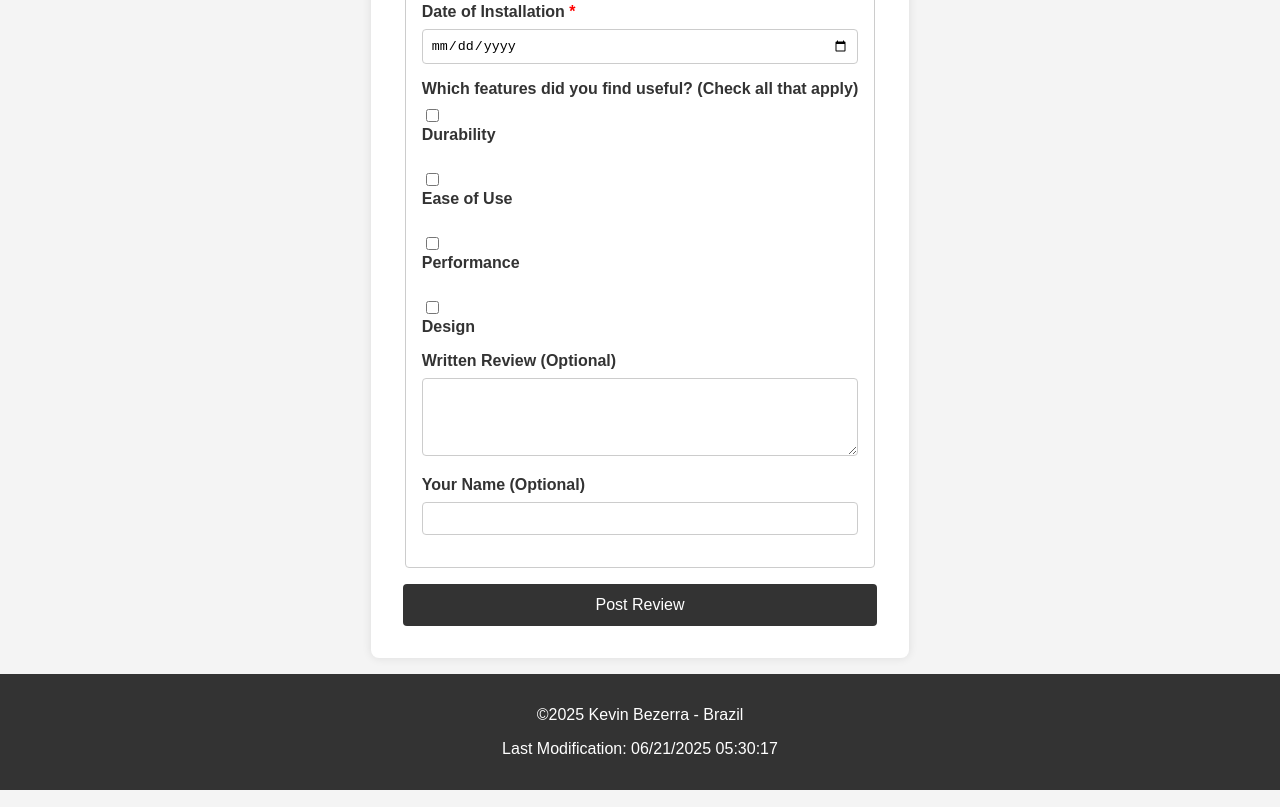
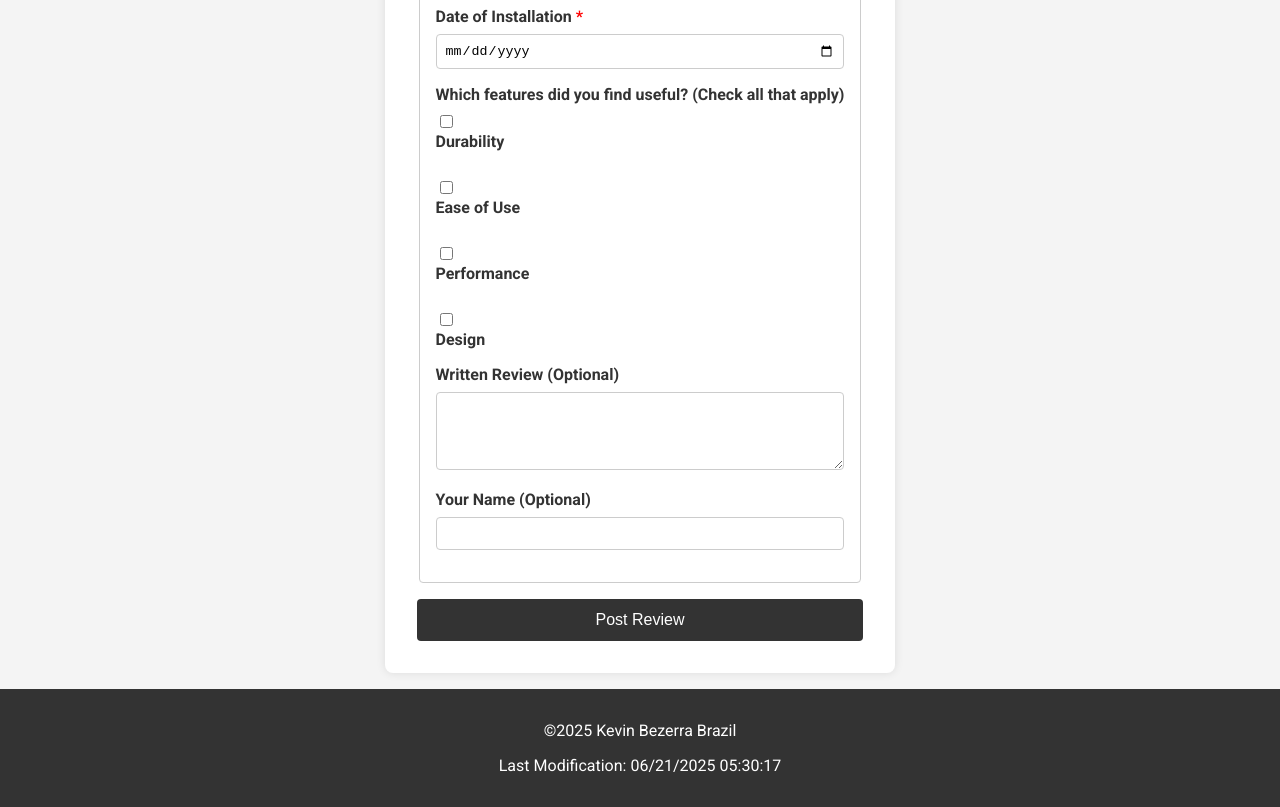
Before and after one commit to KevinBezerra/wdd131, a plain HTML site: page form.html in a window 1280 px wide. Shown: the part 356-1163 px from the top of the page. Drawn offline with Linux system fonts and the light colour scheme.

Commit message:
font update

```diff
--- a/form.html
+++ b/form.html
@@ -3,7 +3,12 @@
 <head>
     <meta charset="UTF-8">
     <meta name="viewport" content="width=device-width, initial-scale=1.0">
+    <meta name="description" content="WDD 131 - Product Review Form for submitting feedback on various products.">
+    <meta name="author" content="Kevin Bezerra">
     <title>Product Review Form</title>
+    <link rel="preconnect" href="https://fonts.googleapis.com">
+    <link rel="preconnect" href="https://fonts.gstatic.com" crossorigin>
+    <link href="https://fonts.googleapis.com/css2?family=Roboto:ital,wght@0,100..900;1,100..900&display=swap" rel="stylesheet">
     <link rel="stylesheet" href="styles/styles.css">
 </head>
 <body>
@@ -27,6 +32,7 @@
                     <input type="radio" id="star2" name="rating" value="2" /><label for="star2">☆</label>
                     <input type="radio" id="star1" name="rating" value="1" /><label for="star1">☆</label>
                 </div>
+
                 <label for="installationDate">Date of Installation <span class="required">*</span></label>
                 <input type="date" id="installationDate" name="installationDate" required>
 
@@ -53,7 +59,7 @@
         </form>
     </main>
     <footer>
-        <p>&copy;<span id="currentyear"></span> Kevin Bezerra - Brazil</p>
+        <p>&copy;<span id="currentyear"></span> Kevin Bezerra Brazil</p>
         <p>Last Modification: <span id="lastModified"></span></p>
     </footer>
     <script src="scripts/scripts.js"></script>
--- a/styles/styles.css
+++ b/styles/styles.css
@@ -1,5 +1,5 @@
 body {
-    font-family: Arial, sans-serif;
+    font-family: 'Roboto', sans-serif;
     background-color: #f4f4f4;
     color: #333;
     margin: 0;
```
Also changed, not shown: review.html (+6 -1 lines).
